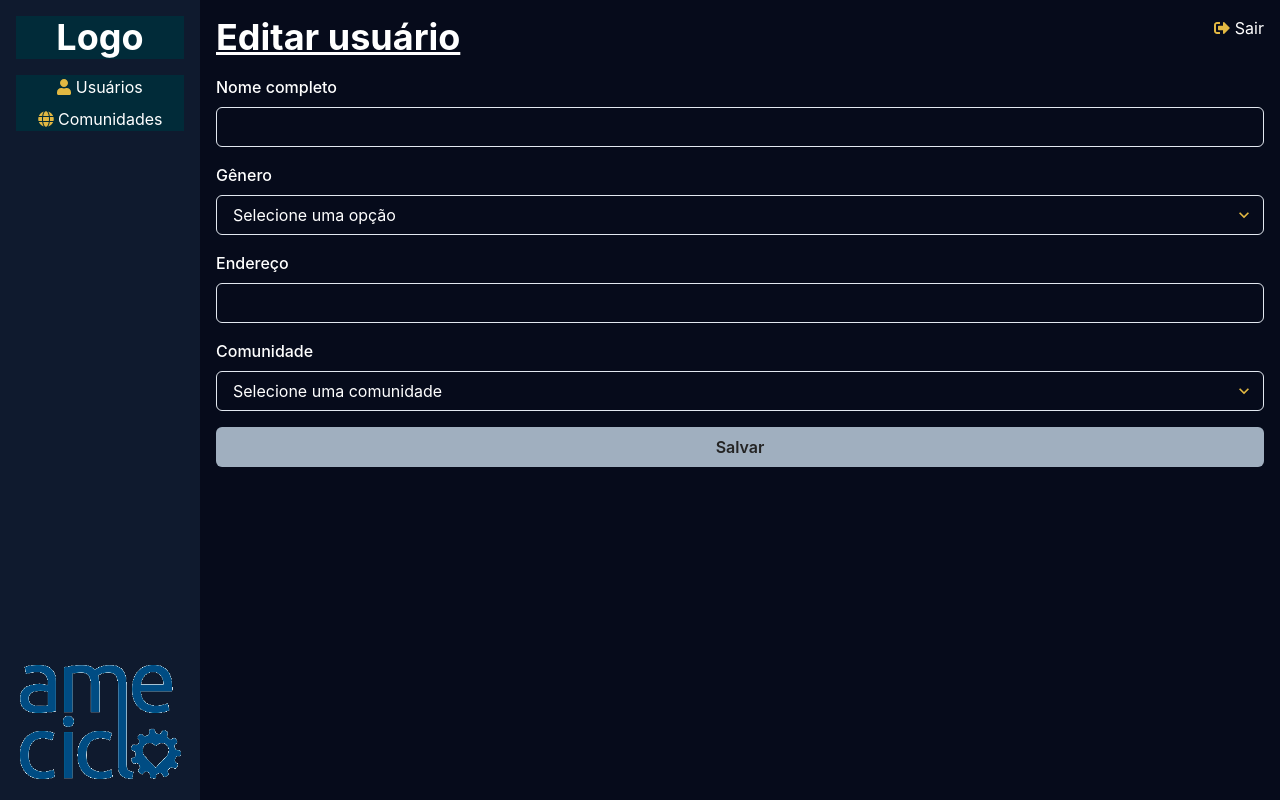
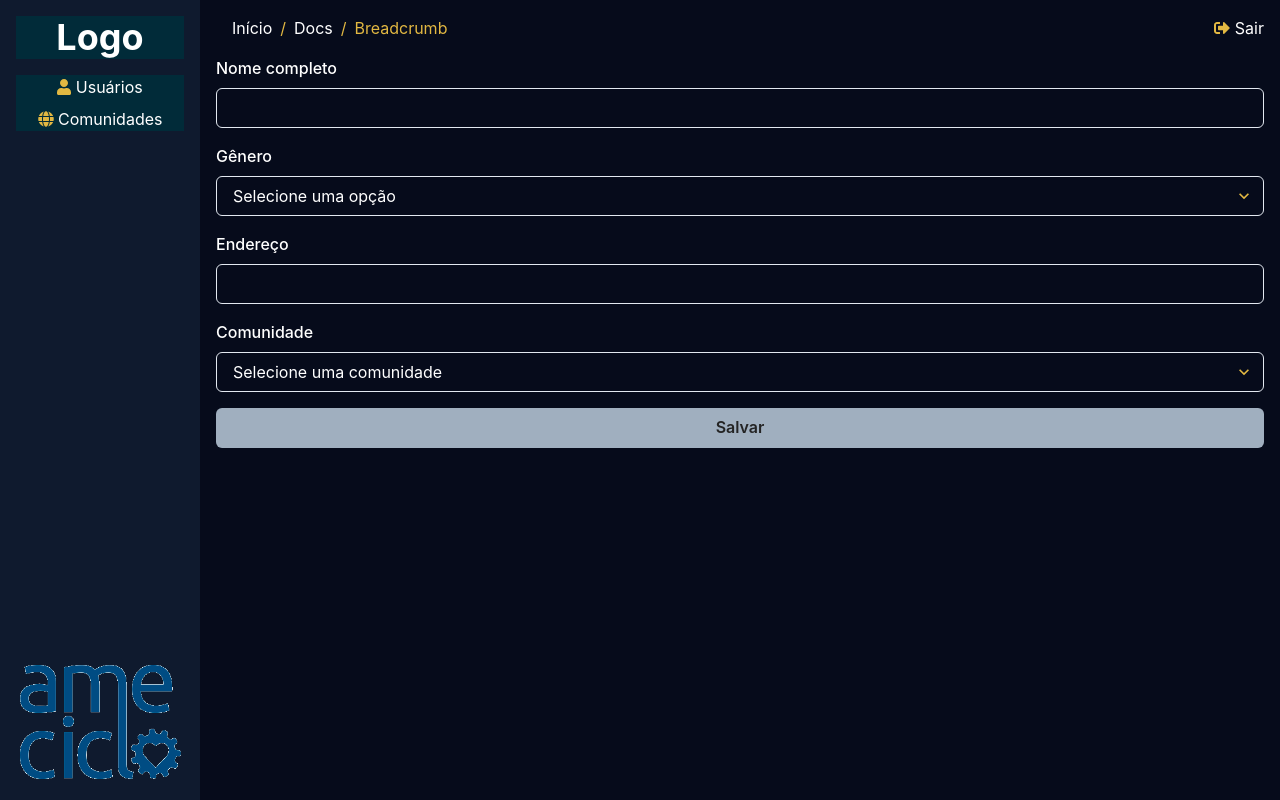
Before and after one commit to Ameciclo/botaprarodar-web, a Next.js app: page /users/1 in a window 1280 px wide. Built offline with nearby package versions, Linux system fonts and the light colour scheme.

Commit message:
firt test implementation

```diff
--- /dev/null
+++ b/babel.config.js
@@ -0,0 +1,3 @@
+module.exports = {
+  presets: ['@babel/preset-react', '@babel/preset-typescript']
+}
--- a/src/components/Base/index.tsx
+++ b/src/components/Base/index.tsx
@@ -1,22 +1,21 @@
 import { ReactNode } from 'react'
 import { Box, Flex } from '@chakra-ui/layout'
 
-import { Header } from 'components/Header'
 import { Sidebar } from 'components/Sidebar'
 import { Logout } from '../Logout'
+import { BreadCrumb } from '../BreadCrumb'
 
 type BaseProps = {
-  title: string
   children: ReactNode
 }
 
-export function Base({ title, children }: BaseProps) {
+export function Base({ children }: BaseProps) {
   return (
     <>
       <Sidebar />
       <Box ml={200} h="100vh" p={4} bg="#060b1b" color="white">
         <Flex justify="space-between">
-          <Header>{title}</Header>
+          <BreadCrumb />
           <Logout />
         </Flex>
         <Box mt={4}>{children}</Box>
--- /dev/null
+++ b/src/components/BreadCrumb/index.tsx
@@ -0,0 +1,54 @@
+import { Breadcrumb, BreadcrumbItem, BreadcrumbLink } from '@chakra-ui/react'
+import { useEffect, useState } from 'react'
+import { useRouter } from 'next/router'
+
+const convertBreadcrumb = (string) => {
+  return string
+    .replace(/communities/g, 'comunidades')
+    .replace(/users/g, 'usuários')
+    .replace(/create/g, 'cadastro')
+    .replace(/(^\d)/, 'edição')
+    .toUpperCase()
+}
+
+export function BreadCrumb() {
+  const [breadcrumbs, setBreadcrumbs] = useState(null)
+
+  const router = useRouter()
+
+  useEffect(() => {
+    if (router) {
+      const linkPath = router.asPath.split('/')
+      linkPath.shift()
+
+      const pathArray = linkPath.map((path, i) => {
+        return {
+          breadcrumb: convertBreadcrumb(path),
+          href: '/' + linkPath.slice(0, i + 1).join('/')
+        }
+      })
+
+      setBreadcrumbs(pathArray)
+    }
+  }, [router])
+
+  if (!breadcrumbs) {
+    return null
+  }
+
+  return (
+    <Breadcrumb ml="1em">
+      <BreadcrumbItem>
+        <BreadcrumbLink href="#">Início</BreadcrumbLink>
+      </BreadcrumbItem>
+
+      <BreadcrumbItem>
+        <BreadcrumbLink href="#">Docs</BreadcrumbLink>
+      </BreadcrumbItem>
+
+      <BreadcrumbItem isCurrentPage>
+        <BreadcrumbLink href="#">Breadcrumb</BreadcrumbLink>
+      </BreadcrumbItem>
+    </Breadcrumb>
+  )
+}
--- a/src/styles/global.scss
+++ b/src/styles/global.scss
@@ -105,3 +105,14 @@ button.chakra-button {
     }
   }
 }
+
+nav.chakra-breadcrumb {
+  a {
+    &:hover {
+      background-color: $hover;
+    }
+  }
+  span {
+    color: $headerText;
+  }
+}
```
Also changed, not shown: package.json (+11 -1 lines), src/components/BreadCrumb/test.tsx (added, +9 -0 lines), src/jest.config.js (added, +13 -0 lines), .eslintrc.json, 1 other file (tests, documents, lock files or other folders).
